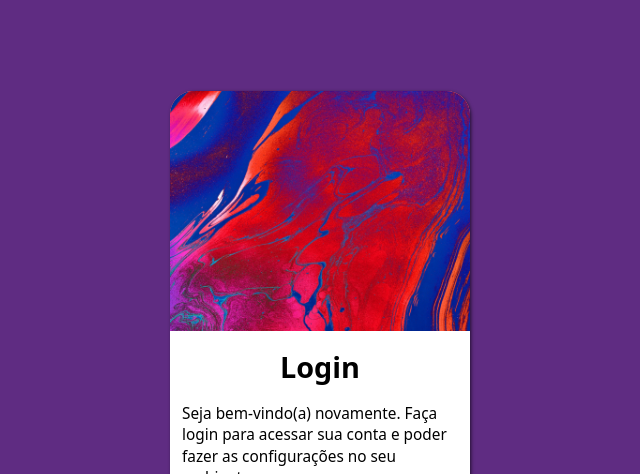
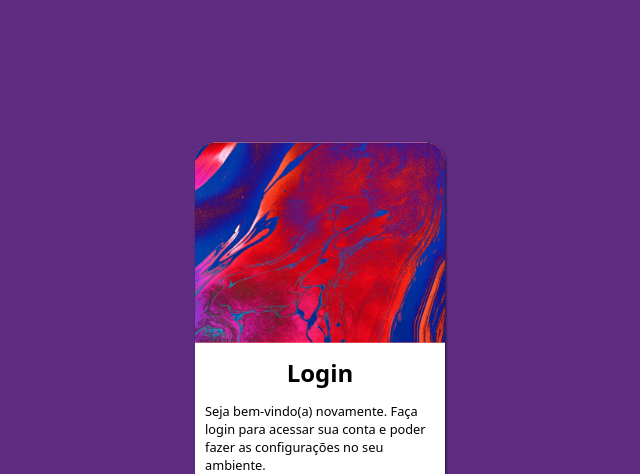
Before and after one commit to NathaNz22/html-css, a plain HTML site: page desafios/des015/index.html in a window 1280 px wide. Shown: the top 474 px of the page, without its empty margins (320-960 px from the left). Drawn offline with nearby package versions, Linux system fonts and the light colour scheme.

Commit message:
Reversão da última alteração (des015)

```diff
--- a/desafios/des015/estilos/style.css
+++ b/desafios/des015/estilos/style.css
@@ -12,7 +12,6 @@ body, html {
     background-color: #5f2c82;
     width: 100vw;
     height: 100vh;
-    overflow: hidden;
 }
 
 main {
@@ -21,7 +20,6 @@ main {
 
     position: relative;
     margin: auto;
-    transform: scale(1.2);
 }
 
 section#login {
```
